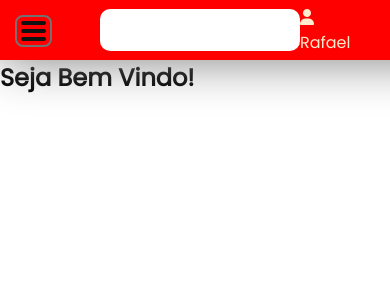
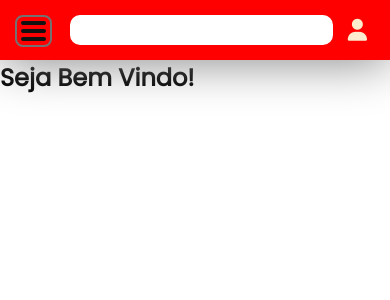
Before and after one commit to leticia-santos77/PetStore, a React (Create React App) app in the folder resource-reservation/: page /home in a window 390 px wide. Shown: the top 300 px of the page. Built offline with nearby package versions, Linux system fonts and the light colour scheme.

Commit message:
fix(header): responsive menu.

```diff
--- a/resource-reservation/src/components/header/header.css
+++ b/resource-reservation/src/components/header/header.css
@@ -2,18 +2,18 @@
 
 .main-header {
     background: red;
-    width: 100%;
+    width: 100vw;
     height: 60px;
+    padding-left: 250px;
     color: blanchedalmond;
     position: fixed;
     top: 0;
+    box-sizing: border-box;
     border: none;
     box-shadow: 0px 1px 50px grey;
     display: flex;
-    flex-direction: row;
     align-items: center;
-    justify-content: space-around;
-
+    justify-content: space-between;
 }
 
 .main-content {
@@ -21,31 +21,49 @@
 }
 
 .main-header .profile-menu {
-    margin-right: 150px;
+    margin-right: 50px;
+    font-size: 22px;
+}
+
+.main-header .profile-menu i {
+    margin-right: 8px;
 }
 
 .main-header .input-header {
-    display: flex;
-    align-items: center;
-    height: 100%;
+    height: 30px;
+    width: 500px;
+    margin: 0 auto;
 }
 
 .main-header .input-header input {
-    width: 500px;
-    height: 70%;
+    width: 100%;
+    height: 100%;
     border: none;
     border-radius: 10px;
-
 }
 
 @media screen and (max-width: 1024px) {
+    .main-header {
+        padding-left: 70px;
+        display: flex;
+        align-items: center;
+        justify-content: space-between;
+    }
+}
 
+@media screen and (max-width: 768px) {
     .main-header {
-        padding-left: 100px;
+        padding-left: 70px;
+        display: flex;
+        align-items: center;
+        justify-content: space-between;
     }
-
-    .main-header .input-header input {
-        width: 200px;
+    .main-header .profile-menu {
+       margin-right: 15px;
+       margin-left: 15px;
+       font-size: 22px;
     }
-
+    .main-header .profile-menu label {
+        display: none;
+    }
 }
--- a/resource-reservation/src/pages/home/Home.jsx
+++ b/resource-reservation/src/pages/home/Home.jsx
@@ -7,10 +7,9 @@ export default class Home extends Component{
     render(){
         return(
             <React.Fragment>
+                <Header />
                <Sidebar />
-
                 <section className="main-content">
-                <Header />
                     <h1>Seja Bem Vindo!</h1>
                 </section>
             </React.Fragment>
```
